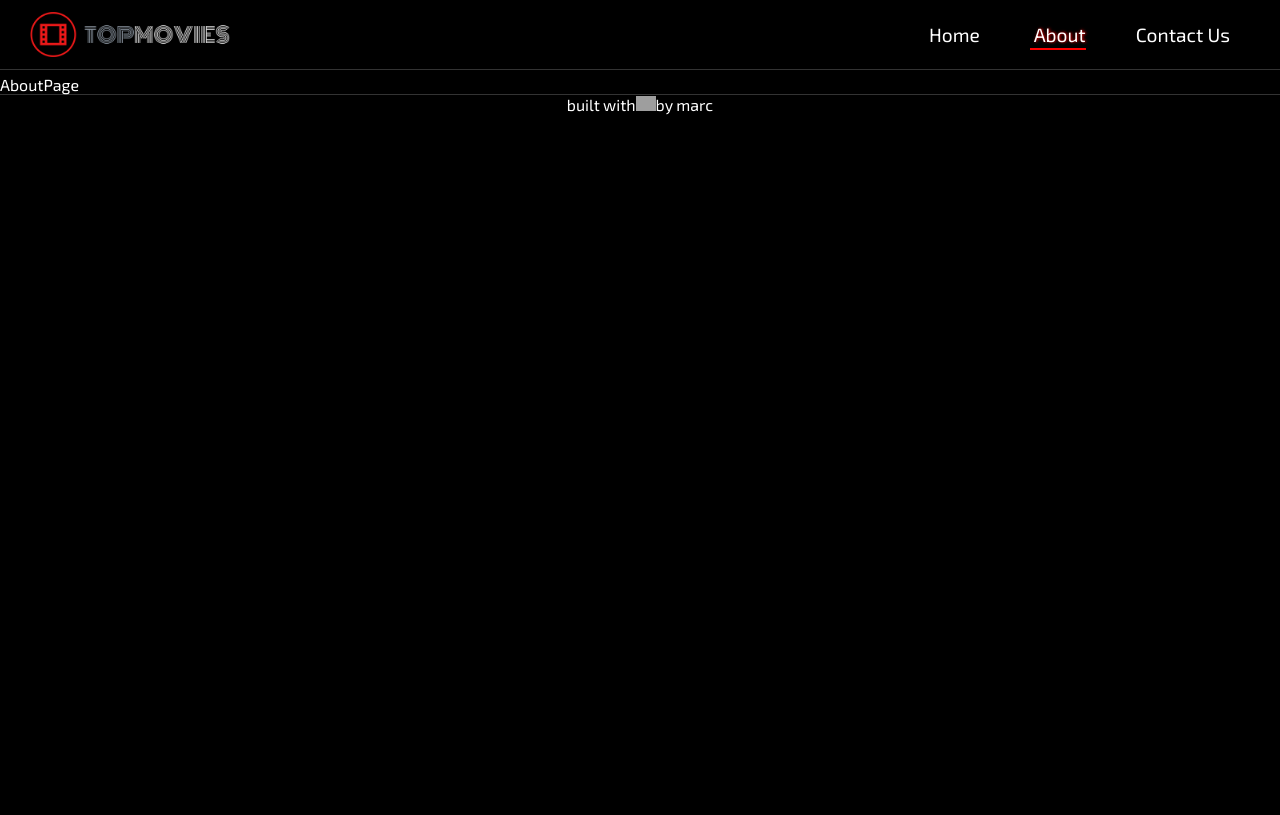
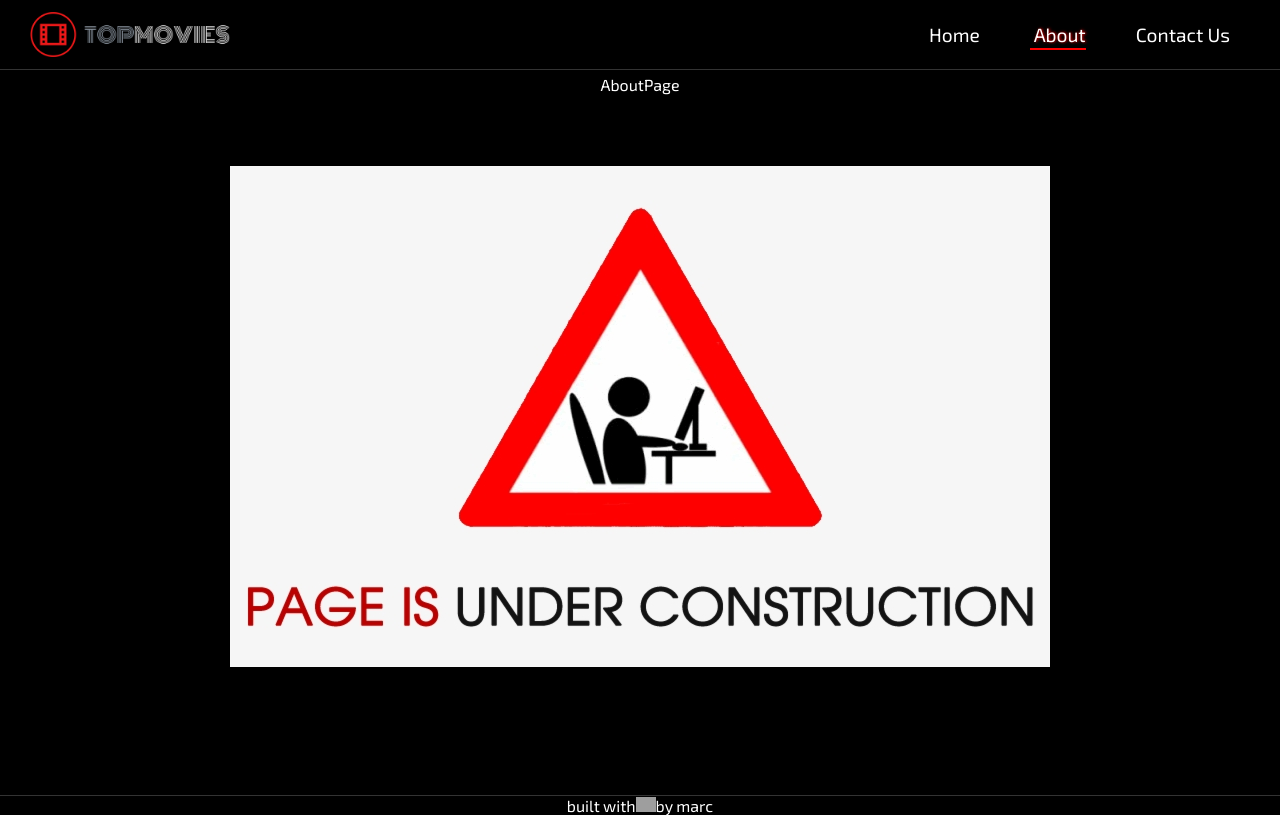
Before and after one commit to relentless95/TopMovies, a React (Vite) app: page /about in a window 1280 px wide. Built offline with nearby package versions, Linux system fonts and the light colour scheme; grey boxes are pictures that could not be loaded.

Commit message:
added under construction image

```diff
--- a/src/App.jsx
+++ b/src/App.jsx
@@ -1,3 +1,50 @@
+// import { useState } from "react";
+// // import reactLogo from './assets/react.svg'
+// // import viteLogo from '/vite.svg'
+// // import './App.css'
+// import MovieList from "./Components/MovieList";
+// import { Route, Routes } from "react-router-dom";
+// import NavBar from "./Components/NavBar";
+// import HomePage from "./pages/HomePage";
+// import ErrorPage from "./pages/ErrorPage";
+// import DetailsPage from "./pages/DetailsPage";
+// import AboutPage from "./pages/AboutPage";
+// import ContactPage from "./pages/ContactPage";
+// import ExplorePage from "./pages/ExplorePage";
+// import Footer from "./Components/Footer";
+// import InfoPage from "./pages/InfoPage";
+
+// // import comments from "./comments.json"
+
+// function App() {
+//   // const [count, setCount] = useState(0)
+//   // const [comments,setComments] = useState(comments)
+
+
+
+//   return (
+//     <div className="App">
+//       <NavBar />
+//       {/* <MovieList/> */}
+//       <Routes>
+//         <Route path="/" element={<ExplorePage />} />
+
+//         <Route path="/home" element={<HomePage />} />
+//         <Route path="/about" element={<AboutPage />} />
+//         <Route path="/details" element={<DetailsPage />} />
+//         <Route path="/movie/:movieId" element={<InfoPage />} />
+//         <Route path="/contactUs" element={<ContactPage />} />
+//         <Route path="*" element={<ErrorPage />} />
+//       </Routes>
+//       <Footer />
+//     </div>
+//   );
+// }
+
+// export default App;
+
+
+// trial
 import { useState } from "react";
 // import reactLogo from './assets/react.svg'
 // import viteLogo from '/vite.svg'
@@ -12,11 +59,15 @@ import AboutPage from "./pages/AboutPage";
 import ContactPage from "./pages/ContactPage";
 import ExplorePage from "./pages/ExplorePage";
 import Footer from "./Components/Footer";
+import InfoPage from "./pages/InfoPage";
+
 // import comments from "./comments.json"
 
 function App() {
   // const [count, setCount] = useState(0)
   // const [comments,setComments] = useState(comments)
+
+
 
   return (
     <div className="App">
@@ -28,6 +79,7 @@ function App() {
         <Route path="/home" element={<HomePage />} />
         <Route path="/about" element={<AboutPage />} />
         <Route path="/details" element={<DetailsPage />} />
+        <Route path="/movie/:movieId" element={<InfoPage />} />
         <Route path="/contactUs" element={<ContactPage />} />
         <Route path="*" element={<ErrorPage />} />
       </Routes>
--- a/src/Components/MovieList.jsx
+++ b/src/Components/MovieList.jsx
@@ -1,3 +1,99 @@
+// import { faCoffee, faStar } from "@fortawesome/free-solid-svg-icons";
+// import { FontAwesomeIcon } from "@fortawesome/react-fontawesome";
+// import axios from "axios";
+// import React, { useEffect, useState } from "react";
+// import { Link } from "react-router-dom";
+// import SearchBar from "./SearchBar";
+
+// const apiURL =
+//   "https://api.themoviedb.org/3/trending/movie/week?api_key=4d4f24c1de9b6106c77077a3305aa28f";
+// function MovieList() {
+//   const [fetching, setFetching] = useState(true);
+//   const [movies, setMovies] = useState([]);
+//   const [searchTerm, setSearchTerm] = useState("")
+
+//   useEffect(() => {
+//     console.log("useEffect-initial render (Mounting!");
+//     axios
+//       .get(apiURL)
+//       .then((response) => {
+//         // console.log("the response is: " , response)
+//         // const response = response.data
+
+//         setMovies(response.data.results);
+//         setFetching(false);
+//         // console.log("the movies array is: " , response.data.results)
+//       })
+//       .catch((err) => {
+//         console.log(err);
+//       });
+//   }, []);
+//   // console.log(movies)
+
+//   return (
+//     <>
+//       <div>
+//         <section className="heading">
+//           <h1>Trending movies</h1>
+//           <SearchBar searchTerm={searchTerm} setSearchTerm={setSearchTerm}/>
+
+//           {fetching && (
+//             <img
+//               src={"/images/spinner2.gif"}
+//               alt="spinner"
+//               className="spinner"
+//             />
+//           )}
+//         </section>
+
+//         <div className="main-container">
+//           {movies
+//           .filter((curr)=>{
+//             if(searchTerm ==""){
+//               return curr;
+//             }
+//             if(curr.title.toLowerCase().includes(searchTerm.toLowerCase()))
+//             {return curr}
+//           })
+//           .map((movie) => {
+//             return (
+//               <div className="card" key={movie.id}>
+//                 <Link to={`/movie/${movie.id}`}><img
+//                   src={
+//                     "https://image.tmdb.org/t/p/original" +
+//                     `${movie.poster_path}`
+//                   }
+//                   alt="image"
+//                   className="card-image"
+//                 /></Link>
+//                 <div className="card-content">
+//                   <Link to="/details" className="movie-title">
+//                     <p>{movie.title}</p>
+//                   </Link>
+//                   <p>language: {movie.original_language}</p>
+//                   <div className="card-info">
+//                     <div>
+//                       <FontAwesomeIcon icon={faStar} />
+//                       score: {Math.round(movie.vote_average * 10) / 10}
+//                     </div>
+//                     <div>release date: {movie.release_date}</div>
+//                   </div>
+//                 </div>
+//                 <div className="button-container">
+//                   {/* <button className="card-button">more info</button> */}
+//                 </div>
+//               </div>
+//             );
+//           })}
+//         </div>
+//       </div>
+//     </>
+//   );
+// }
+
+// export default MovieList;
+
+// trial
 import { faCoffee, faStar } from "@fortawesome/free-solid-svg-icons";
 import { FontAwesomeIcon } from "@fortawesome/react-fontawesome";
 import axios from "axios";
@@ -58,14 +154,14 @@ function MovieList() {
           .map((movie) => {
             return (
               <div className="card" key={movie.id}>
-                <img
+                <Link to={`/movie/${movie.id}`}><img
                   src={
                     "https://image.tmdb.org/t/p/original" +
                     `${movie.poster_path}`
                   }
                   alt="image"
                   className="card-image"
-                />
+                /></Link>
                 <div className="card-content">
                   <Link to="/details" className="movie-title">
                     <p>{movie.title}</p>
--- a/src/index.css
+++ b/src/index.css
@@ -483,3 +483,28 @@ input, textarea{
   /* border-right-style: none; */
   border-style: none
 }
+
+
+
+
+/* page under construction */
+.under-construction{
+  /* width: 100%;
+  height: 80vh; */
+  align-items: center;
+  width: 100%;
+  height: 90vh;
+  top: 10%;
+  /* background-color: red; */
+  text-align: center;
+
+}
+
+.under-construction>img{
+  position: relative;
+  padding: 0;
+  top: 10%;
+  left: 0%;
+  /* z-index: -1; */
+  /* filter: brightness(70%); */
+}
--- a/src/pages/AboutPage.jsx
+++ b/src/pages/AboutPage.jsx
@@ -1,9 +1,12 @@
-import React from 'react'
+import React from "react";
 
 function AboutPage() {
   return (
-    <div>AboutPage</div>
-  )
+    <div className="under-construction">
+      <div >AboutPage</div>
+      <img src={"images/under_con.png"} alt="under-construction" />
+    </div>
+  );
 }
 
-export default AboutPage
+export default AboutPage;
--- /dev/null
+++ b/src/pages/InfoPage.jsx
@@ -0,0 +1,15 @@
+import React from "react";
+import { Link, useParams } from "react-router-dom";
+
+function InfoPage() {
+  const { movieId } = useParams();
+  console.log("movie-id --->", movieId);
+  return (
+    <>
+      <div>InfoPage</div>
+      <Link to='/home'>Back</Link>
+    </>
+  );
+}
+
+export default InfoPage;
```
Also changed, not shown: public/images/under_con.png (added).
